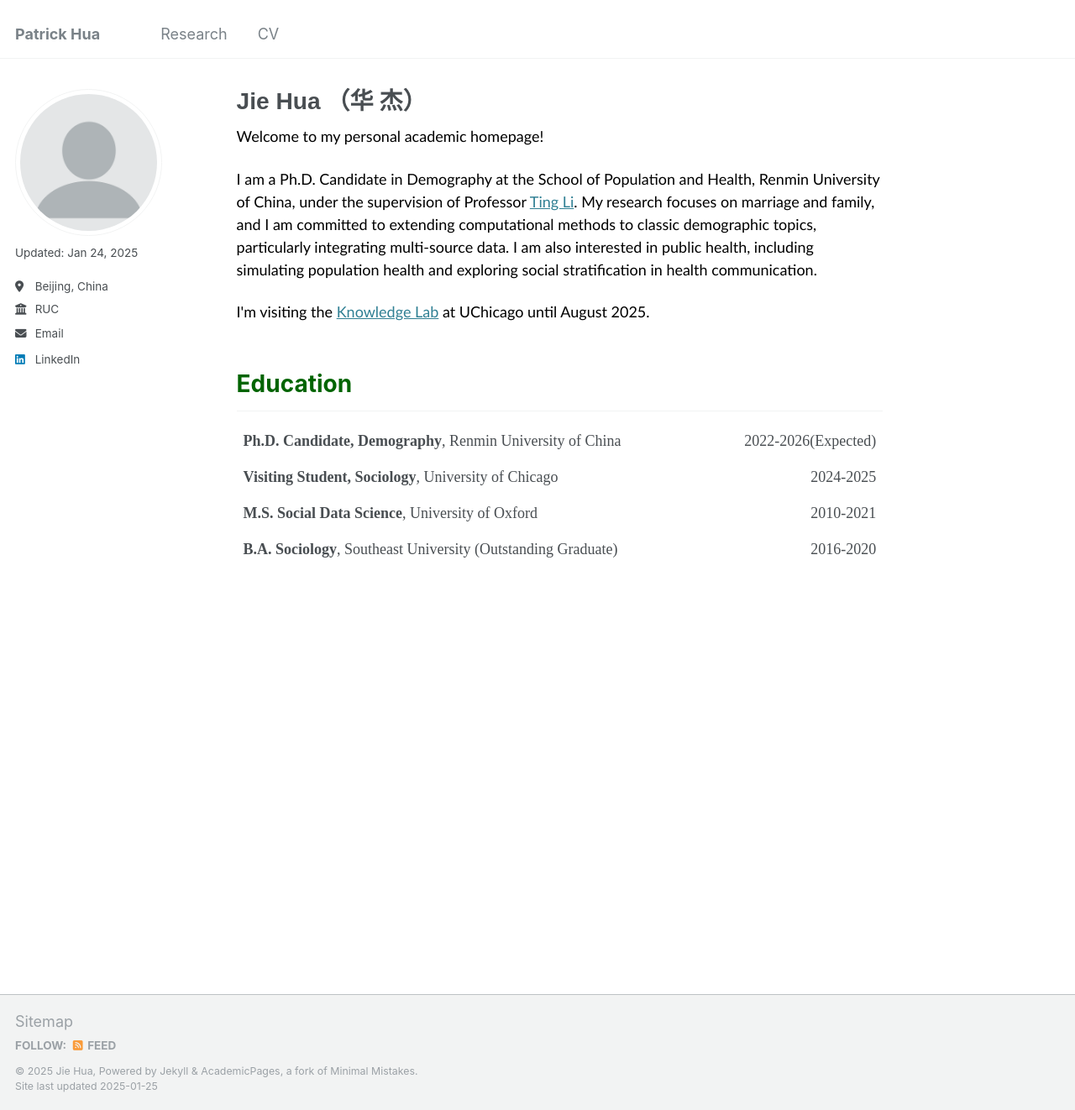
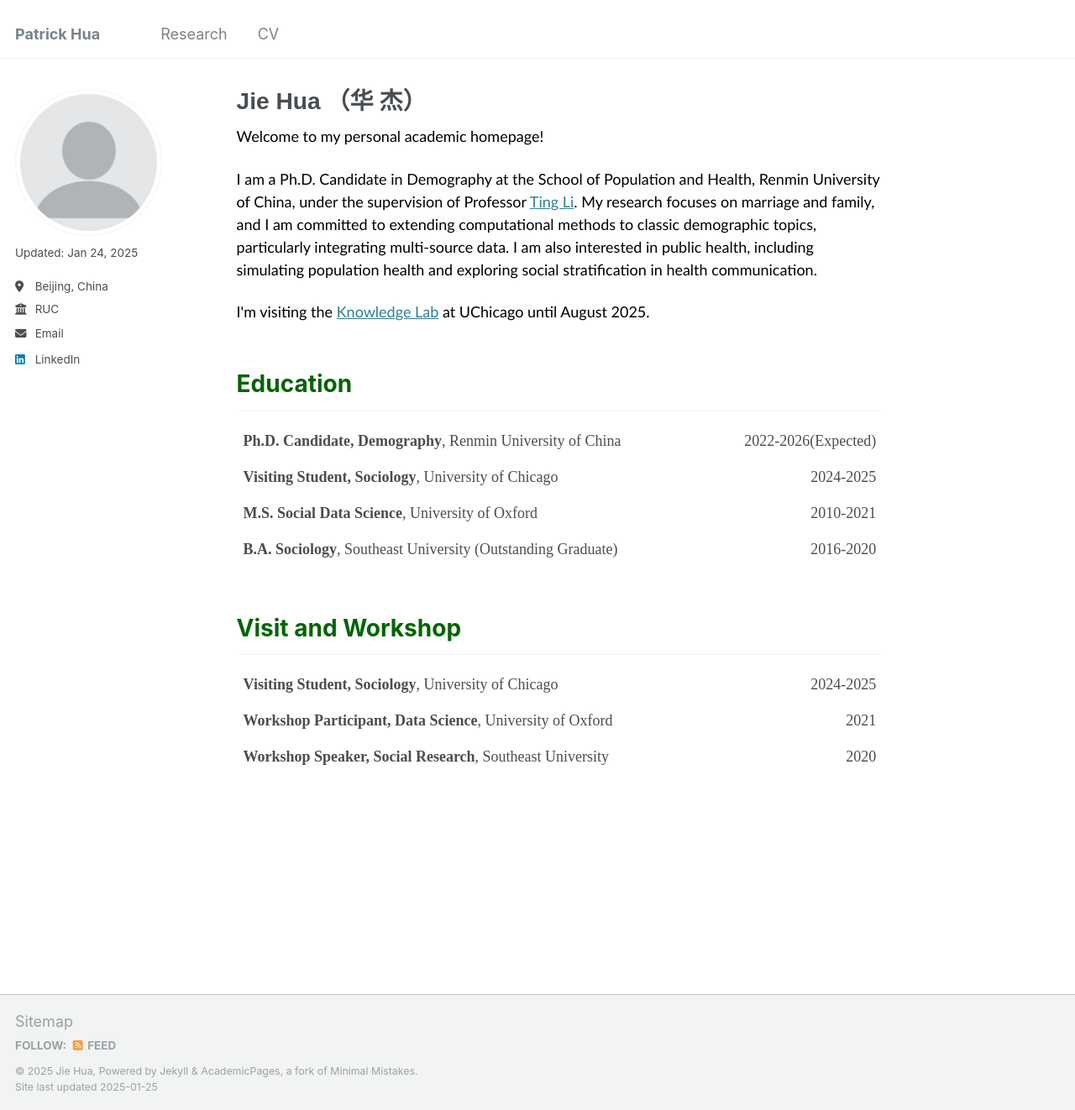
Before and after one commit to jiehua-css/jiehua-css.github.io, a Jekyll site: the page built from _pages/about.md, in a window 1280 px wide and 1322 px high. Shown: the whole window at 84% size. Built offline with Jekyll 4.4.1, drawn with Linux system fonts in a browser that asks for light colours.

Commit message:
Update about.md

```diff
--- a/_pages/about.md
+++ b/_pages/about.md
@@ -71,3 +71,46 @@ I'm visiting the  <a href="https://knowledgelab.org/">Knowledge Lab</a> at UChic
     <td>2016-2020</td>
   </tr>
 </table>
+
+<style>
+  .visit-workshop-table {
+    width: 100%;
+    border-collapse: collapse;
+    font-family: "Times New Roman", serif;
+    font-size: 18px;
+  }
+  .visit-workshop-table td {
+    padding: 8px;
+    text-align: left;
+    border: none;
+  }
+  .visit-workshop-table td:nth-child(2) {
+    text-align: right;
+  }
+  .visit-workshop-table .role {
+    font-weight: bold;
+  }
+  .visit-workshop-table, .visit-workshop-table td {
+    border: none;
+  }
+  .visit-title {
+    color: #006400;
+    font-size: 28px;
+  }
+</style>
+
+<h2 class="visit-title">Visit and Workshop</h2>
+<table class="visit-workshop-table">
+  <tr>
+    <td><span class="role">Visiting Student, Sociology</span>, University of Chicago</td>
+    <td>2024-2025</td>
+  </tr>
+  <tr>
+    <td><span class="role">Workshop Participant, Data Science</span>, University of Oxford</td>
+    <td>2021</td>
+  </tr>
+  <tr>
+    <td><span class="role">Workshop Speaker, Social Research</span>, Southeast University</td>
+    <td>2020</td>
+  </tr>
+</table>
```
